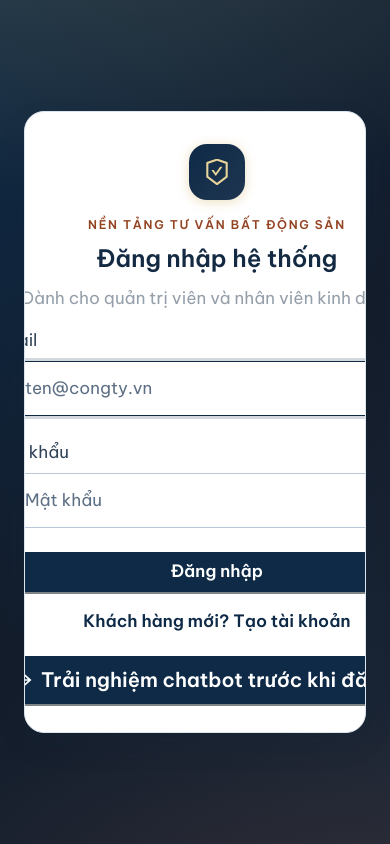
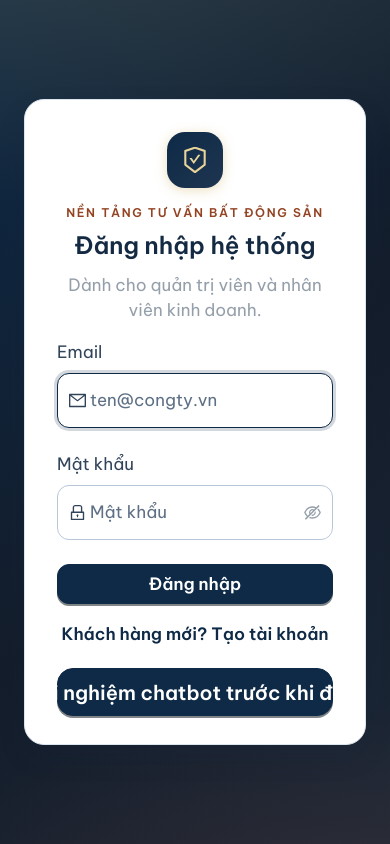
Before and after one commit to TienDat11/chatbot-real-estate, a Next.js app in the folder apps/web/: page /login in a window 390 px wide. Built offline with nearby package versions, Linux system fonts and the light colour scheme; no server answers; what @ant-design/nextjs-registry would draw is missing.

Commit message:
feat(web): harden responsive application layouts

```diff
--- a/apps/web/src/app/globals.css
+++ b/apps/web/src/app/globals.css
@@ -284,7 +284,36 @@ html.font-scale-3 { --fs-body: 21px; --fs-body-line: 33px; }
   font-size: var(--fs-body, 17px);
   line-height: var(--fs-body-line, 28px);
 }
-
+/* Chat bubble widths (RUI-03): semantic classes driven entirely by CSS
+   breakpoints. Desktop keeps the existing conversation rhythm (user ~72%,
+   assistant ~86%); the <=640px tier widens both so the bubbles respect the
+   narrow column without touching source layout. No JS viewport listeners. */
+.message-bubble--user {
+  max-width: 72%;
+}
+.message-bubble--assistant {
+  max-width: 86%;
+}
+@media (max-width: 640px) {
+  .message-bubble--user {
+    max-width: 92%;
+  }
+  .message-bubble--assistant {
+    max-width: 98%;
+  }
+}
+/* Greeting media header (RUI-03): the label and the Segmented control share one
+   row. Desktop keeps them side-by-side; <=640px stacks so the segmented picker
+   never crowds the 26px icon label on a narrow column. */
+.greeting-media__header-row {
+  flex-wrap: nowrap;
+}
+@media (max-width: 640px) {
+  .greeting-media__header-row {
+    flex-wrap: wrap;
+    gap: 6px;
+  }
+}
 /* ======================================================================
  * Premium proptech component layer
  * ==================================================================== */
@@ -301,9 +330,18 @@ html.font-scale-3 { --fs-body: 21px; --fs-body-line: 33px; }
 .app-shell__intro { margin-bottom: 20px; }
 @media (max-width: 760px) {
   .app-shell__header-inner { min-height: 64px; padding: 10px 16px; gap: 12px; flex-wrap: wrap; }
+  /* Two-row shell: brand + account on row 1, horizontal nav on row 2. */
   .app-shell__nav { order: 3; flex-basis: 100%; overflow-x: auto; padding-bottom: 2px; }
   .app-shell__account { margin-left: auto; }
   .app-shell__content { padding: 16px 16px 32px; }
+}
+@media (max-width: 480px) {
+  .app-shell__subtitle,
+  .app-shell__role-tag,
+  .account-controls__identity-text,
+  .account-controls__logout-label {
+    display: none;
+  }
 }
 
 /* Bounded shell for full-height chat workspaces (/sales/chat, /sales/train):
@@ -377,13 +415,71 @@ html.font-scale-3 { --fs-body: 21px; --fs-body-line: 33px; }
     linear-gradient(135deg, #0e2a47 0%, #141d2b 55%, #1b2737 100%);
 }
 
-/* Login keeps the visual/auth split on desktop and becomes a single auth card on mobile. */
+/* Login shell: 3fr 2fr visual/auth split on desktop; single column on mobile.
+   The login-visual column is hidden on small viewports so only the auth card
+   remains, and the grid collapses to one flexible track (no forced minmax that
+   would leave an empty gutter). Default display for .login-visual is owned here
+   (not inline) so the mobile display:none always wins without !important. */
+.login-visual {
+  display: flex;
+}
+.login-shell {
+  display: grid;
+  grid-template-columns: 3fr 2fr;
+}
 @media (max-width: 720px) {
+  .login-shell {
+    grid-template-columns: minmax(0, 1fr);
+  }
+  /* The visual column is a sibling of the auth card in the grid, not an inline
+     style, so a plain display:none (no !important) defeats it without fighting
+     a concrete inline declaration — consistent with the anti-broad-override rule. */
   .login-visual {
-    display: none !important;
+    display: none;
   }
 }
-
+/* Project picker card (RUI-03): responsive cover/title/location layout.
+   Desktop defaults match the pre-existing inline dimensions; mobile (<=480px)
+   shrinks the cover and lets title/location wrap so the full project identity
+   (not just the hot badge) stays readable on narrow phones. */
+.project-picker__cover {
+  width: 96px;
+  height: 64px;
+}
+.project-picker__title {
+  min-width: 0;
+  overflow: hidden;
+  text-overflow: ellipsis;
+  white-space: nowrap;
+}
+.project-picker__location {
+  overflow: hidden;
+  text-overflow: ellipsis;
+  white-space: nowrap;
+}
+@media (max-width: 480px) {
+  .project-picker__cover {
+    width: 72px;
+    height: 48px;
+  }
+  .project-picker__title-row {
+    flex-wrap: wrap;
+  }
+  .project-picker__title,
+  .project-picker__location {
+    white-space: normal;
+    overflow: visible;
+    text-overflow: clip;
+    overflow-wrap: anywhere;
+  }
+}
+/* Project picker modal (RUI-03): desktop targets the 680px premium card width,
+   but that value overhangs below ~720px. Cap the rendered box to the viewport
+   inset so narrow viewports never trigger horizontal scroll, while the 680px
+   target wins wherever it fits. */
+.project-picker-modal {
+  max-width: calc(100vw - 48px);
+}
 /* Auth split-screen visual: layered brand gradient (navy -> charcoal with gold
    and terracotta radial accents) standing in for project photography. Uses the
    same recipe as .media-gradient--warm so auth surfaces stay on the one brand
--- a/apps/web/src/components/AccountControls.tsx
+++ b/apps/web/src/components/AccountControls.tsx
@@ -36,24 +36,26 @@ export function AccountControls() {
     <Space size={8} wrap>
       <Typography.Text
         type="secondary"
+        className="account-controls__identity"
         style={{ maxWidth: 220, display: "inline-flex", alignItems: "center", gap: 6 }}
         title={label}
       >
         <UserOutlined aria-hidden="true" />
-        <span style={{ overflow: "hidden", textOverflow: "ellipsis", whiteSpace: "nowrap" }}>
+        <span className="account-controls__identity-text" style={{ overflow: "hidden", textOverflow: "ellipsis", whiteSpace: "nowrap" }}>
           {label}
         </span>
       </Typography.Text>
       <Button
         type="default"
         icon={<LogoutOutlined />}
+        className="account-controls__logout"
         aria-label="Đăng xuất tài khoản"
         onClick={() => {
           void auth.signOut().then(() => router.push(loginHref));
         }}
         style={{ height: 40, fontWeight: 600, borderRadius: RADIUS.btn }}
       >
-        Đăng xuất
+        <span className="account-controls__logout-label">Đăng xuất</span>
       </Button>
     </Space>
   );
--- a/apps/web/src/components/GreetingMedia.tsx
+++ b/apps/web/src/components/GreetingMedia.tsx
@@ -99,8 +99,9 @@ function pickHeroVideos(videos: Video[] | undefined): Video[] {
 /** Sales-toned eyebrow above a media block. */
 function MediaLabel({ icon, title, sub }: { icon: React.ReactNode; title: string; sub: string }) {
   return (
-    <header style={{ display: "flex", alignItems: "center", gap: 8, marginBottom: 10 }}>
+    <header className="greeting-media__label" style={{ display: "flex", alignItems: "center", gap: 8, marginBottom: 10 }}>
       <span
+        className="greeting-media__label-icon"
         style={{
           width: 26,
           height: 26,
@@ -172,7 +173,7 @@ function VideoHero({ videos, onMediaFailure }: { videos: Video[]; onMediaFailure
 
   return (
     <section aria-label="Video giới thiệu dự án">
-      <div style={headerRowStyle}>
+      <div className="greeting-media__header-row" style={headerRowStyle}>
         <MediaLabel
           icon={<VideoCameraOutlined />}
           title="Tham quan dự án"
--- a/apps/web/src/components/MessageBubble.tsx
+++ b/apps/web/src/components/MessageBubble.tsx
@@ -112,8 +112,8 @@ export function MessageBubble({ message, onRetry, showTrustDiagnostics = false }
     return (
       <div style={{ display: "flex", justifyContent: "flex-end" }}>
         <div
+          className="message-bubble message-bubble--user"
           style={{
-            maxWidth: "72%",
             background: C.primary,
             color: "#FFFFFF",
             borderRadius: "16px 16px 4px 16px",
@@ -134,8 +134,8 @@ export function MessageBubble({ message, onRetry, showTrustDiagnostics = false }
   return (
     <div style={{ display: "flex", justifyContent: "flex-start" }}>
       <div
+        className="message-bubble message-bubble--assistant"
         style={{
-          maxWidth: "86%",
           background: C.surface,
           border: "1px solid " + C.border,
           borderRadius: "16px 16px 16px 4px",
--- a/apps/web/src/features/auth/LoginScreen.tsx
+++ b/apps/web/src/features/auth/LoginScreen.tsx
@@ -71,12 +71,10 @@ export function LoginScreen() {
 
   return (
     <div
-      className="card-in"
+      className="login-shell card-in"
       style={{
         width: "100%",
         maxWidth: 980,
-        display: "grid",
-        gridTemplateColumns: "3fr 2fr",
         background: C.surface,
         borderRadius: 20,
         overflow: "hidden",
@@ -89,7 +87,6 @@ export function LoginScreen() {
         style={{
           minHeight: 520,
           padding: 36,
-          display: "flex",
           alignItems: "flex-end",
           color: "#fff",
           position: "relative",
--- a/apps/web/src/features/crm/CustomerDetail.tsx
+++ b/apps/web/src/features/crm/CustomerDetail.tsx
@@ -266,7 +266,7 @@ export function CustomerDetail({
 
   if (!anchorLead) {
     return (
-      <Drawer open={open} onClose={onClose} title="Chi tiết khách hàng" width={520}>
+      <Drawer open={open} onClose={onClose} title="Chi tiết khách hàng" width="min(520px, 100vw)">
         <Typography.Text type="secondary">Chưa chọn lead.</Typography.Text>
       </Drawer>
     );
@@ -495,7 +495,7 @@ export function CustomerDetail({
     <Drawer
       open={open}
       onClose={onClose}
-      width={560}
+      width="min(560px, 100vw)"
       title={`Chi tiết khách hàng — ${anchorLead.name ?? anchorLead.maskedPhone ?? anchorLead.id}`}
     >
       <Space direction="vertical" size="large" style={{ width: "100%" }}>
```
Also changed, not shown: apps/web/src/components/AppShell.tsx (+5 -5 lines), apps/web/src/features/chat/ProjectPicker.tsx (+10 -15 lines).
